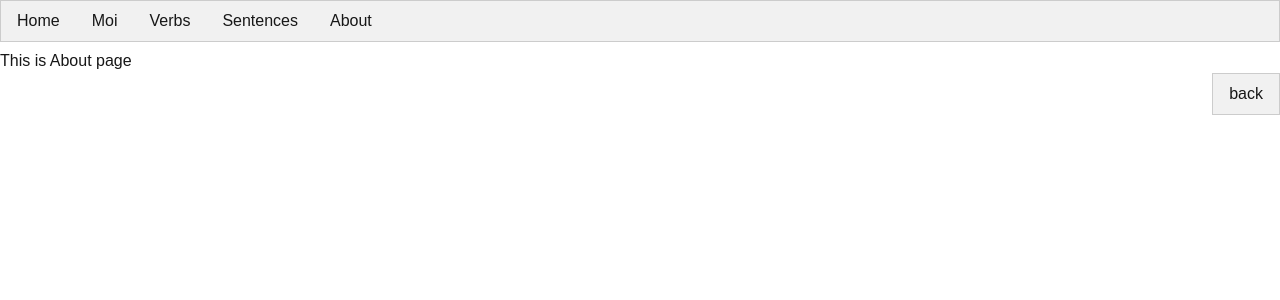
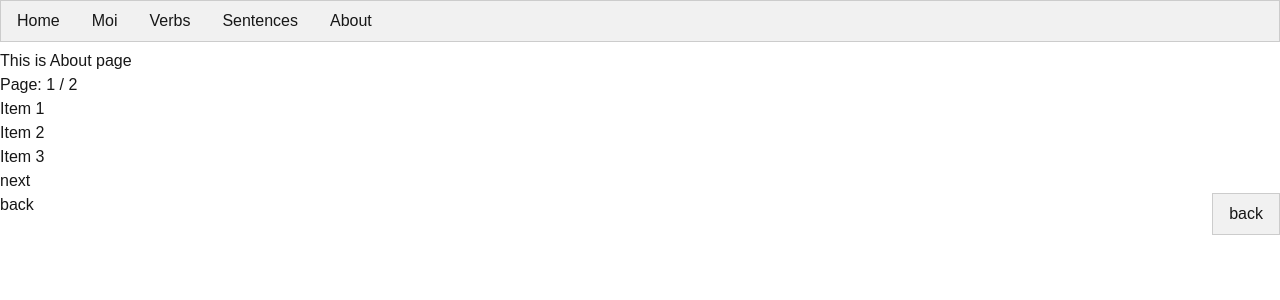
Before and after one commit to miketorii/mikefrench, a Next.js app: page /about in a window 1280 px wide. Shown: the top 300 px of the page. Built offline with nearby package versions, Linux system fonts and the light colour scheme.

Commit message:
add paging

```diff
--- a/app/about/page.tsx
+++ b/app/about/page.tsx
@@ -1,10 +1,47 @@
+"use client"
+
 import Link from 'next/link';
+import { useState } from 'react';
+
+export interface Item {
+       id:	 number;
+       name:	 string;
+};
 
 export default function AboutPage(){
+
+       const data: Item[] = [{id: 1, name: "Item 1"},
+       	     	   	    {id: 2, name: "Item 2"},
+       	     	   	    {id: 3, name: "Item 3"},
+       	     	   	    {id: 4, name: "Item 4"},
+       	     	   	    {id: 5, name: "Item 5"},
+       	     	   	    {id: 6, name: "Item 6"}
+			    ];
+
+       const ITEMS_PER_PAGE = 3;
+       const totalPages = Math.ceil(data.length / ITEMS_PER_PAGE);
+
+       const [currentPage, setCurrentPage] = useState(1);
+
+       const handlePageChange = (page: number) => { setCurrentPage(page); };
+
+       const getPaginatedData = () => {
+       	     const startIndex = (currentPage-1) * ITEMS_PER_PAGE;
+	     const endIndex   = startIndex + ITEMS_PER_PAGE;
+	     return data.slice(startIndex, endIndex);
+       };
+
        return (
        <div>
               <h1>This is About page</h1>
+	      <h2>Page: {currentPage} / {totalPages}</h2>
        	      <p />
+	      <ul>
+		      { getPaginatedData().map( (item: Item) => ( <li key={item.id}>{item.name}</li> ) ) }
+	      </ul>
+	      <button key="but1" onClick={ () => handlePageChange( 2 ) } >next</button>
+	      <p />
+	      <button key="but2" onClick={ () => handlePageChange( 1 ) } >back</button>
 	      <Link href="/"><button className="mk-button mk-light-gray mk-right">back</button></Link>
        </div>
        );
```
